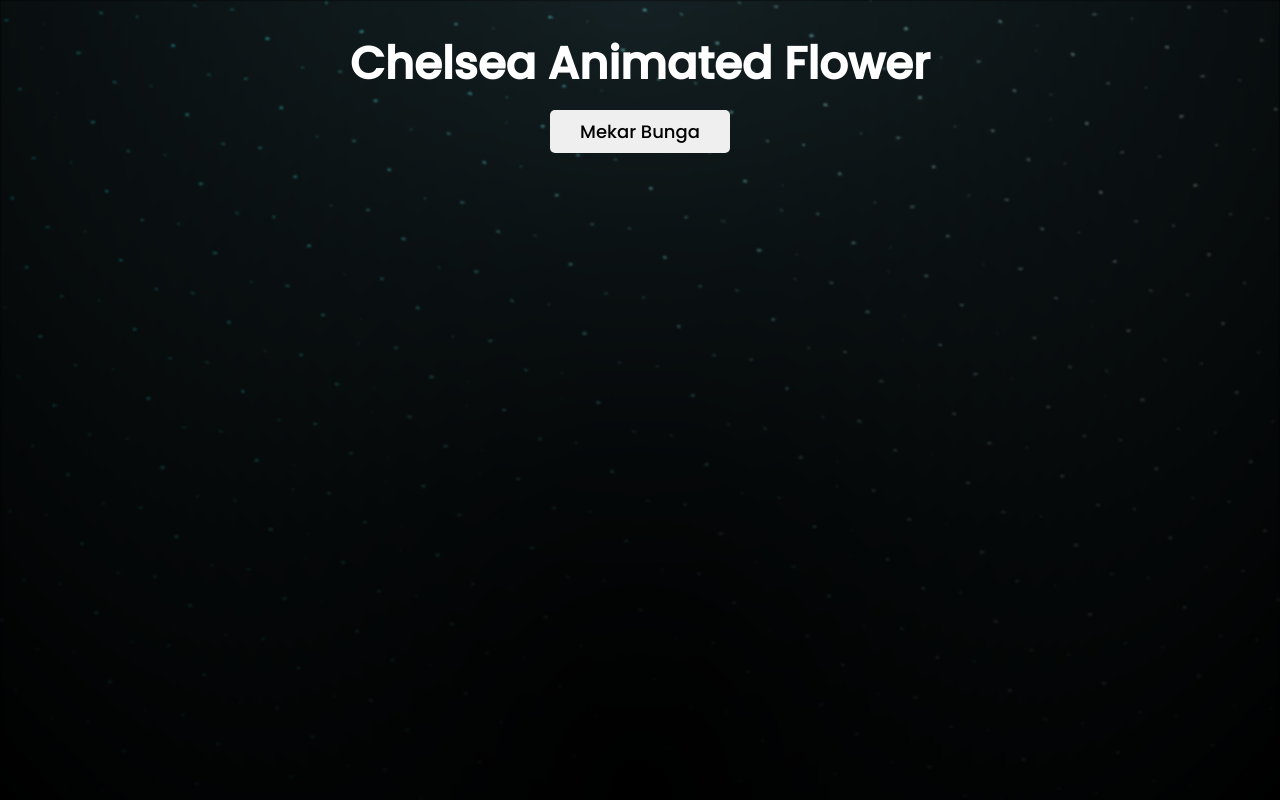
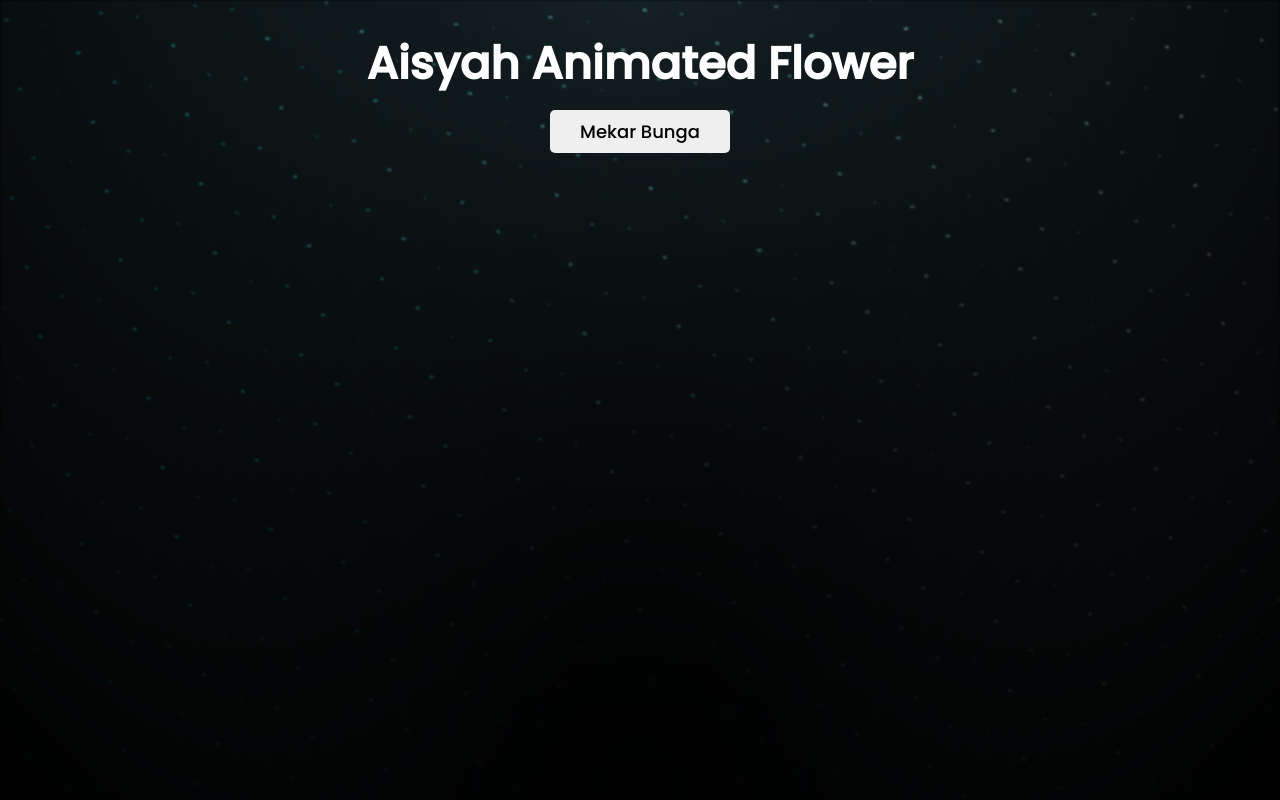
Before and after one commit to Donn4try/chelsea, a plain HTML site: page index.html in a window 1280 px wide. Drawn offline with Linux system fonts and the light colour scheme.

Commit message:
Update index.html

```diff
--- a/index.html
+++ b/index.html
@@ -3,12 +3,12 @@
   <head>
     <meta charset="UTF-8" />
     <meta name="viewport" content="width=device-width, initial-scale=1.0" />
-    <title>Chelsea Animated Flower</title>
+    <title>Aisyah Animated Flower</title>
     <link rel="stylesheet" href="style.css" />
   </head>
 
   <body class="not-loaded">
-    <h1 class="title">Chelsea Animated Flower</h1>
+    <h1 class="title">Aisyah Animated Flower</h1>
     <button class="reloadBtn" onclick="bloomFlower()">Mekar Bunga</button>
 
     <div class="night"></div>
```
